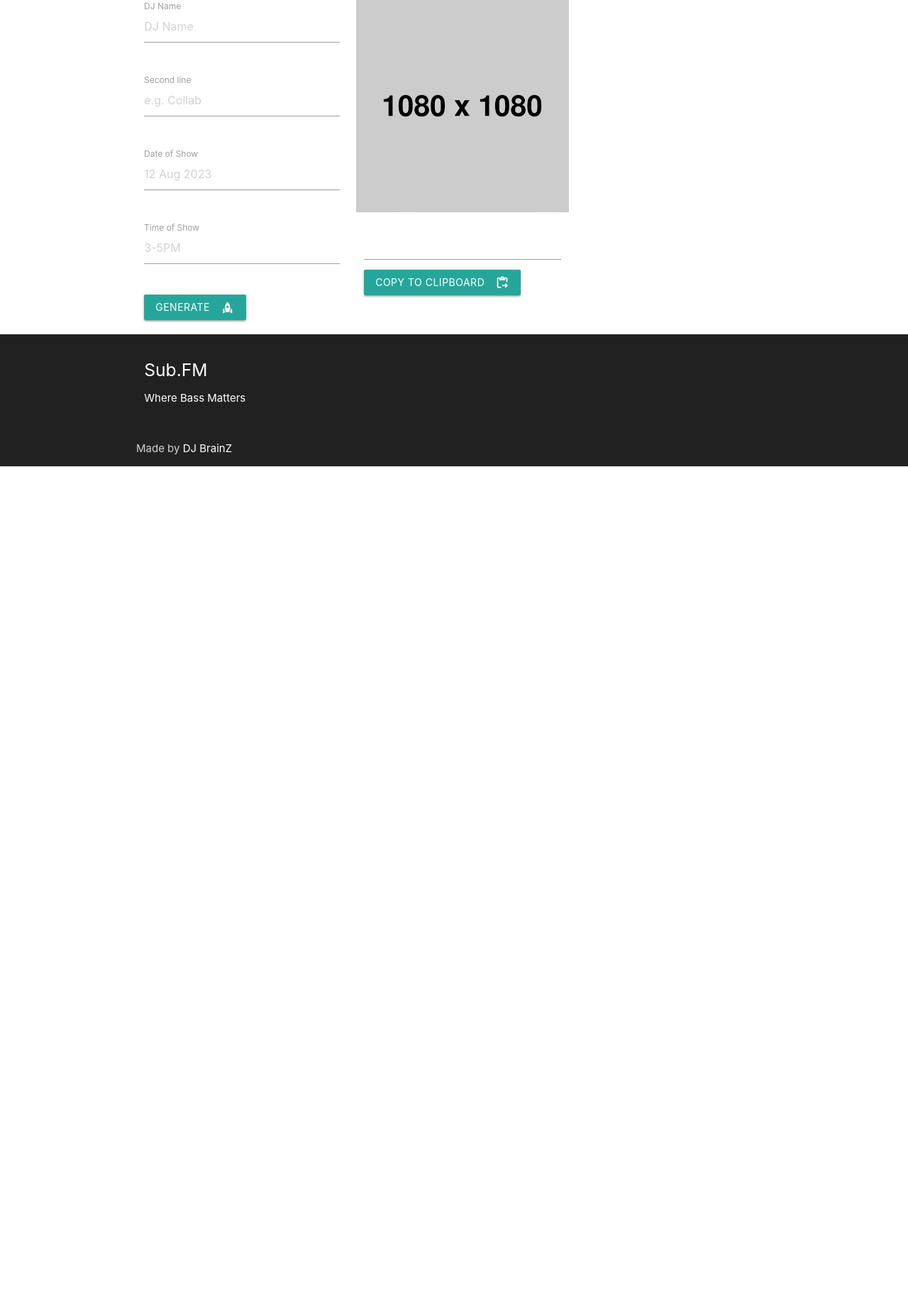
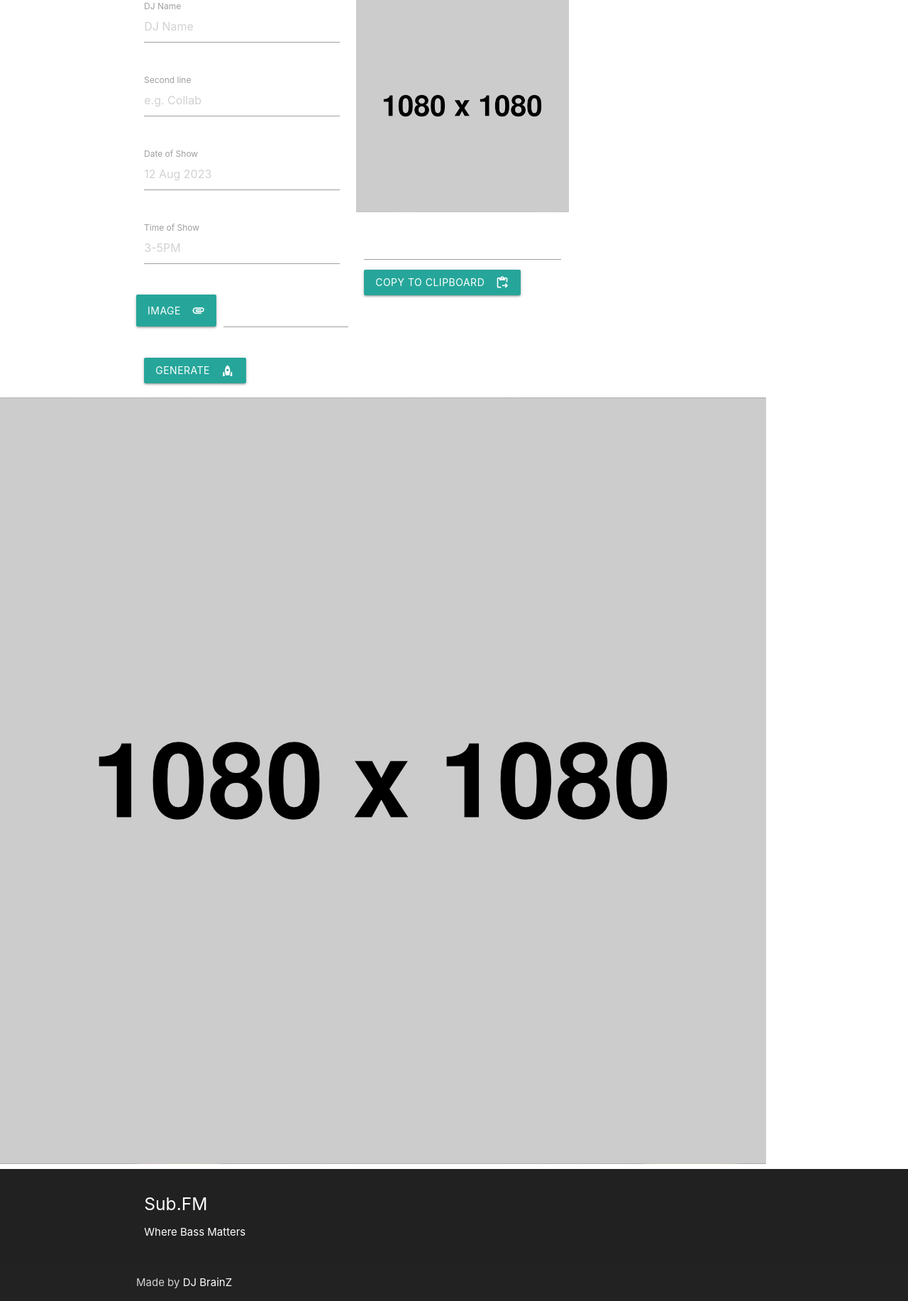
Before and after one commit to mrbrainz/album-art-generator, a PHP site: page /generator.php in a window 1280 px wide. Shown: the part 308-2141 px from the top of the page at 71% size. Before the commit the page ends 965 px from the top, so only its background shows below. Run offline with PHP 8.4, Linux system fonts and the light colour scheme.

Commit message:
Added in file upload field and started working on AJAX functions for generator

```diff
--- a/generator.php
+++ b/generator.php
@@ -20,33 +20,45 @@
                 <br>
                 <h1 class="header center black-text">Album Art Generator By BrainZ</h1>
                 <div class="row">
-                    <form class="col s12 m4">
+                    <form class="col s12 m4" id="djcreds">
+                        <input type="hidden" name="templateid" value="1" />
                         <div class="row">
                             <div class="input-field col s12">
-                                <input placeholder="DJ Name" id="text-1" type="text" class="validate" name="text-1">
-                                <label for="text-1">DJ Name</label>
+                                <input placeholder="DJ Name" id="text1" type="text" class="validate" name="text1">
+                                <label for="text1">DJ Name</label>
                             </div>
                         </div>
                         <div class="row">
                             <div class="input-field col s12">
-                                <input placeholder="e.g. Collab" id="text-2" name="text-2" type="text" class="validate">
-                                <label for="text-2">Second line</label>
+                                <input placeholder="e.g. Collab" id="text2" name="text2" type="text" class="validate">
+                                <label for="text2">Second line</label>
                             </div>
                         </div>
                         <div class="row">
                             <div class="input-field col s12">
-                                <input placeholder="12 Aug 2023" id="text-3" name="text-3" type="text" class="validate">
-                                <label for="text-3">Date of Show</label>
+                                <input placeholder="12 Aug 2023" id="text3" name="text3" type="text" class="validate">
+                                <label for="text3">Date of Show</label>
                             </div>
                         </div>
                         <div class="row">
                             <div class="input-field col s12">
-                                <input placeholder="3-5PM" id="text-4" name="text-4" type="text" class="validate">
-                                <label for="text-4">Time of Show</label>
+                                <input placeholder="3-5PM" id="text4" name="text4" type="text" class="validate">
+                                <label for="text4">Time of Show</label>
+                            </div>
+                        </div>
+                         <div class="row">
+                            <div class="file-field input-field">
+                              <div class="btn">
+                                <span>Image <i class="material-icons right">attachment</i></span>
+                                <input type="file" name="djimage" id="djimage">
+                              </div>
+                              <div class="file-path-wrapper">
+                                <input class="file-path validate" type="text">
+                              </div>
                             </div>
                         </div>
 
-                        <button class="btn waves-effect waves-light" type="submit" name="action">Generate <i class="material-icons right">rocket</i>
+                        <button class="btn waves-effect waves-light" id="artsubmit" type="submit" name="action">Generate <i class="material-icons right">rocket</i>
                         </button>
 
                     </form>
@@ -60,6 +72,9 @@
                     </div>
                 </div>
             </div>
+        </div>
+        <div id="converter">
+            <img id="converter-img" src="img/t1-default.jpg" alt="" />
         </div>
         <footer class="page-footer grey darken-4">
             <div class="container">
--- a/index.php
+++ b/index.php
@@ -240,7 +240,9 @@ function createImageFromPost() {
 }
 
 if (isPost()) {
-    echo createImageFromPost(); exit();
+    header('Status: 200');
+    echo createImageFromPost();
+    exit();
 }
 
 ?>
--- a/js/generator-min.js
+++ b/js/generator-min.js
@@ -1 +1 @@
-document.addEventListener("DOMContentLoaded",(function(){var e=document.querySelectorAll(".sidenav");M.Sidenav.init(e,null)}));
+function setupButtons(){document.getElementById("artsubmit").addEventListener("click",(function(e){e.preventDefault();var t=getFormData();console.log(t.djimage),t.djimage?convertImageToBase64(t.djimage):postFormToServer(t,!1)}))}function convertImageToBase64(e){var t=document.getElementById("converter-img");if(e.size>0){var n=new FileReader;n.onload=function(e){t.src=e.target.result,postFormToServer(getFormData(),!0)},n.readAsDataURL(e)}}function getFormData(){var e=document.getElementById("djcreds"),t=new FormData(e),n=Object.fromEntries(t);return console.log(n),n}function postFormToServer(e,t){let n=window.XMLHttpRequest?new XMLHttpRequest:new ActiveXObject("Microsoft.XMLHTTP");n.onreadystatechange=function(){4===this.readyState&&200===this.status&&this.responseText&&(document.getElementById("art-preview").src=this.responseText)};var o="";if(t){var r=document.getElementById("converter-img");o="&image="+encodeURI(r.src)}var a="id="+e.templateid+"&text1="+e.text1+"&text2="+e.text2+"&text3="+e.text3+"&text4="+e.text4+o;console.log(a),n.open("POST","/",!0),n.setRequestHeader("Content-type","application/x-www-form-urlencoded"),n.send(a)}document.addEventListener("DOMContentLoaded",(function(){setupButtons()}));
--- a/js/generator.js
+++ b/js/generator.js
@@ -1,4 +1,77 @@
 document.addEventListener('DOMContentLoaded', function() {
-    var elems = document.querySelectorAll('.sidenav'),
-    instances = M.Sidenav.init(elems, null);
+  setupButtons();
   });
+
+
+
+function setupButtons() {
+  document.getElementById('artsubmit').addEventListener('click',function(e){
+    e.preventDefault();
+
+
+    var fd = getFormData(),
+    djimage = false;
+    console.log(fd.djimage)
+    if (fd.djimage) {
+      djimage = convertImageToBase64(fd.djimage);
+    } else {
+      postFormToServer(fd,false);
+    }
+
+  });
+}
+
+function convertImageToBase64(theimage) {
+     var image = document.getElementById('converter-img');
+
+     if (theimage.size > 0) {
+        var reader = new FileReader();
+        reader.onload = function(e) {
+           image.src = e.target.result;
+           postFormToServer(getFormData(),true);
+        }
+        reader.readAsDataURL(theimage);
+     }
+}
+
+function getFormData() {
+  var formfields = document.getElementById('djcreds'),
+    formData = new FormData(formfields),
+    formentries = Object.fromEntries(formData);
+
+    console.log(formentries);
+    return formentries;
+}
+
+function postFormToServer(formdata,hasImage) {
+    let xmlhttp= window.XMLHttpRequest ?
+    new XMLHttpRequest() : new ActiveXObject("Microsoft.XMLHTTP");
+
+    xmlhttp.onreadystatechange = function() {
+        if (this.readyState === 4 && this.status === 200)
+          if(this.responseText) {
+            var image = document.getElementById('art-preview');
+            image.src = this.responseText;
+          }
+    }
+
+    var img = "";
+
+    if (hasImage) {
+      var image = document.getElementById('converter-img');
+      img = "&image="+encodeURI(image.src);
+
+    }
+
+    var payload ="id=" + formdata.templateid +
+                 "&text1=" + formdata.text1 +
+                 "&text2=" + formdata.text2 +
+                 "&text3=" + formdata.text3 +
+                 "&text4=" + formdata.text4 +
+                 img;
+    console.log(payload);
+
+    xmlhttp.open("POST","/",true);
+    xmlhttp.setRequestHeader("Content-type","application/x-www-form-urlencoded");
+    xmlhttp.send(payload);
+}
```
Also changed, not shown: 1 other file.
